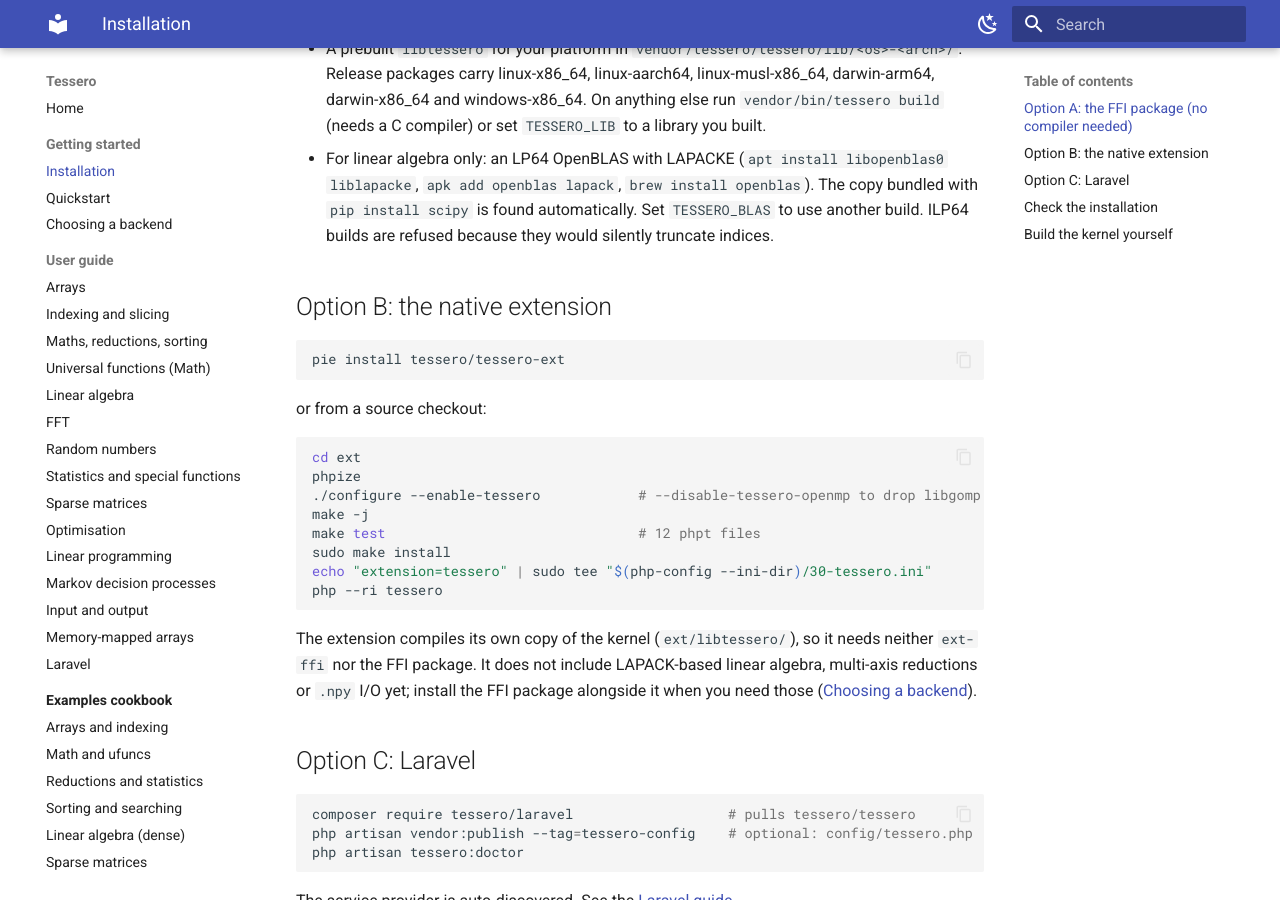
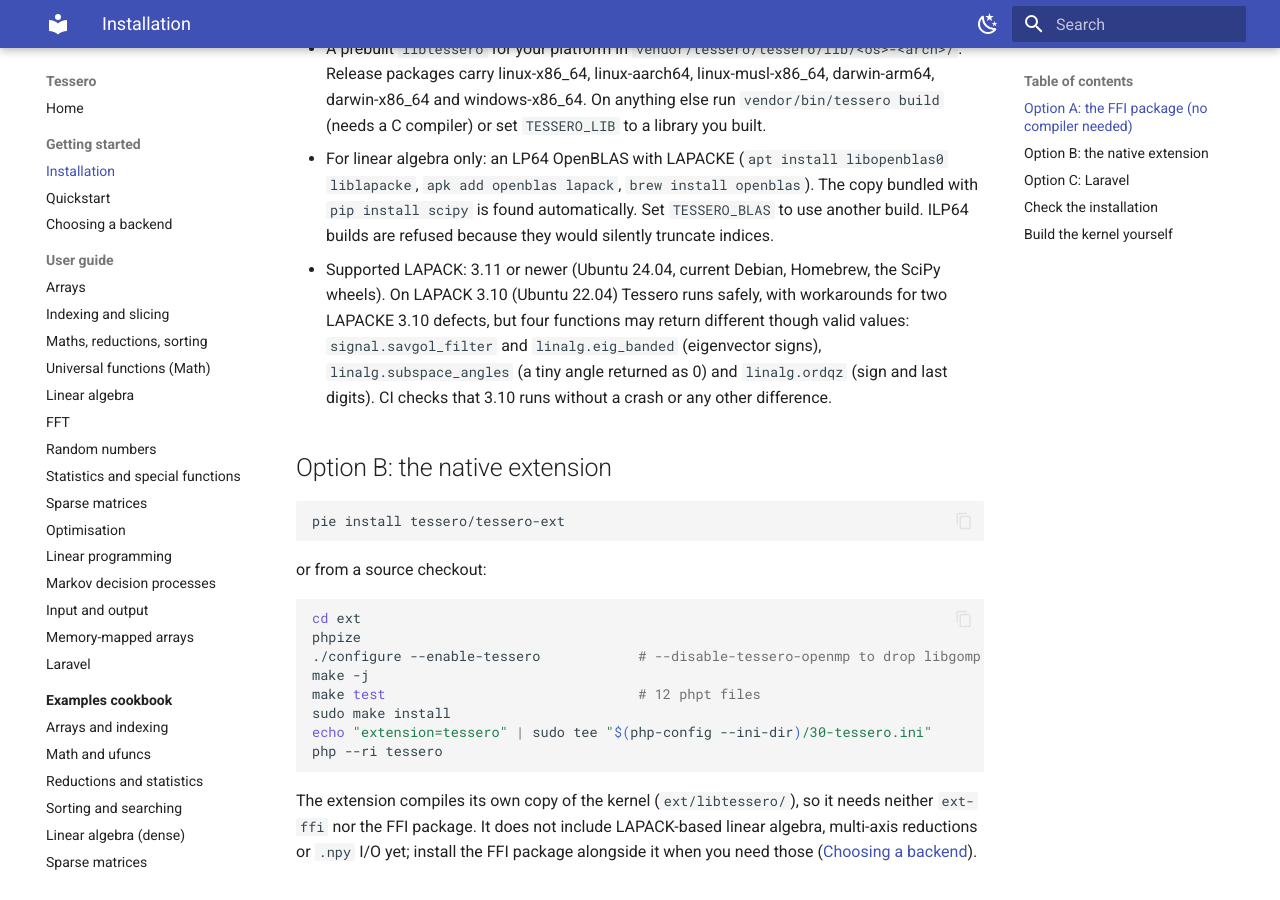
Before and after one commit to DMJ-CV-91913/tessero, an MkDocs documentation site: the page built from docs/getting-started/installation.md, in a window 1280 px wide and 900 px high, scrolled down 521 px. Built offline with MkDocs 1.6.1 and Material for MkDocs 9.7.7, drawn with Linux system fonts in a browser that asks for light colours.

Commit message:
Baseline commit for Beta Version of the Tessero Project; Authored by Douglas Johnson and Co-Authored using Claude's Opus 4.8LLM, October 4th, 2026, and subsequent commit using Opus 5.5LLM, October 24th, 2026.
Co-Authored-By: Claude Opus 5.5 <noreply@anthropic.com>

```diff
--- a/docs/getting-started/installation.md
+++ b/docs/getting-started/installation.md
@@ -27,6 +27,11 @@ Requirements:
   `brew install openblas`). The copy bundled with `pip install scipy` is found
   automatically. Set `TESSERO_BLAS` to use another build. ILP64 builds are refused
   because they would silently truncate indices.
+- Supported LAPACK: 3.11 or newer (Ubuntu 24.04, current Debian, Homebrew, the SciPy wheels). On LAPACK 3.10
+  (Ubuntu 22.04) Tessero runs safely, with workarounds for two LAPACKE 3.10 defects, but four functions may
+  return different though valid values: `signal.savgol_filter` and `linalg.eig_banded` (eigenvector signs),
+  `linalg.subspace_angles` (a tiny angle returned as 0) and `linalg.ordqz` (sign and last digits). CI checks
+  that 3.10 runs without a crash or any other difference.
 
 ## Option B: the native extension
 
```
Also changed, not shown: docs/reference/numerical-guarantees.md (+2 -0 lines), 2 other files.
